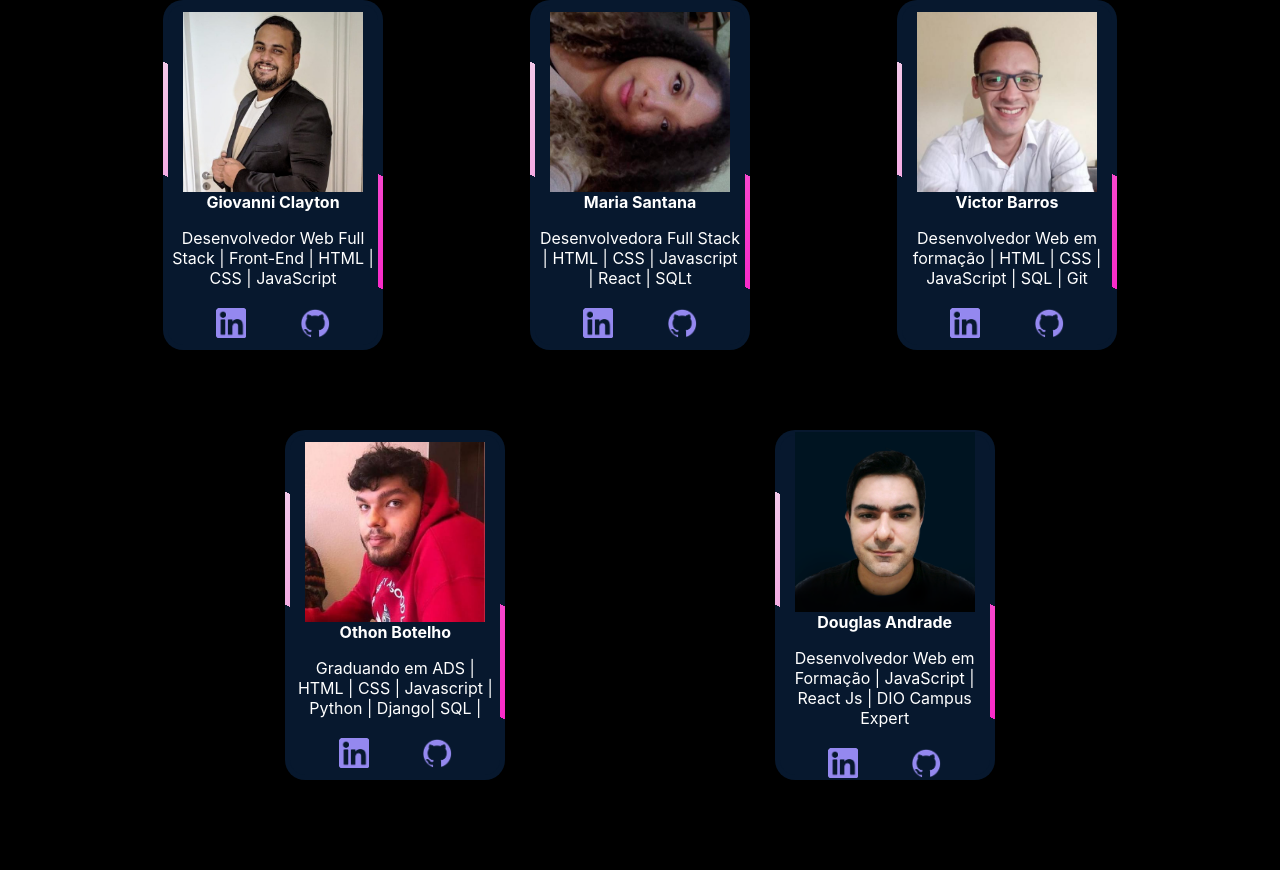
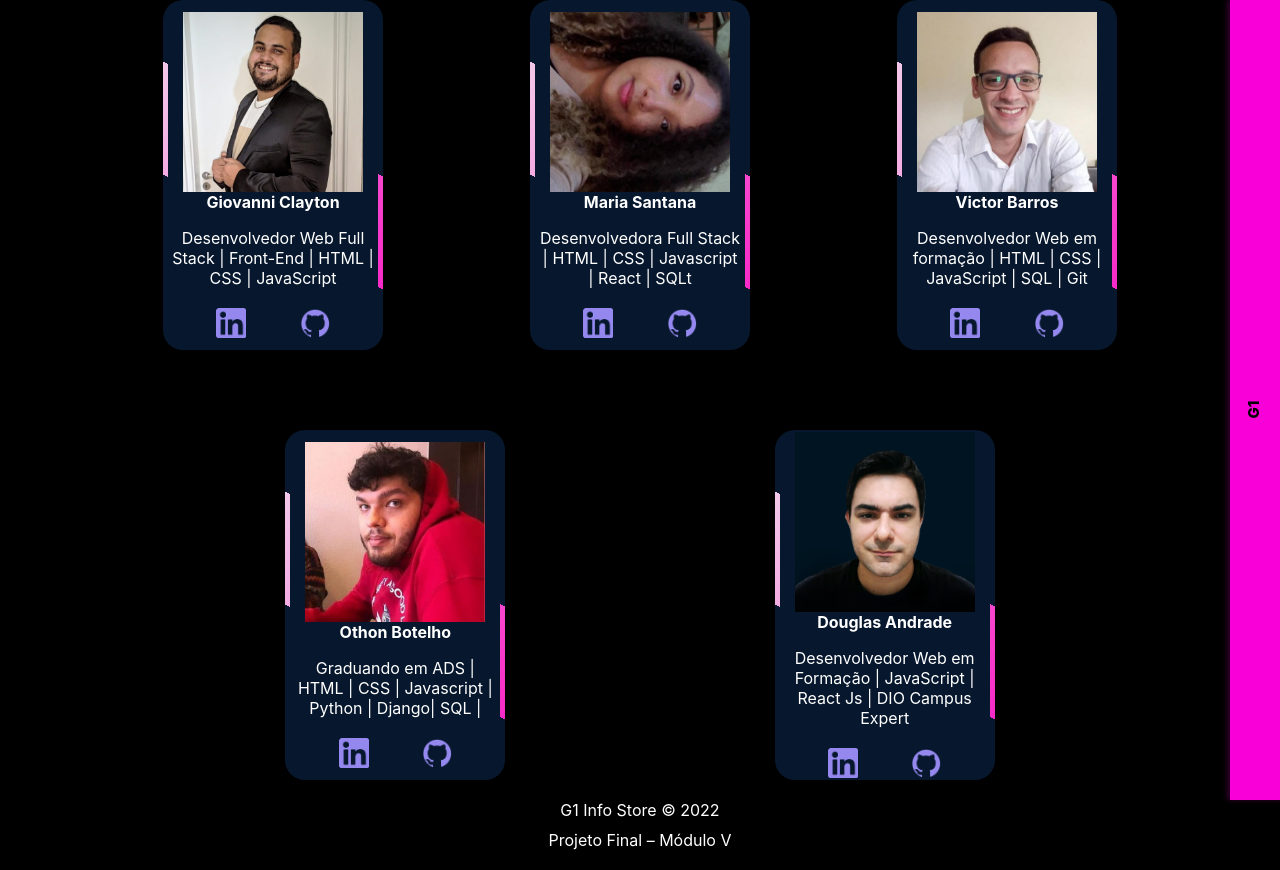
Before and after one commit to Gclayton0207/G1-Info-Store, a React (Vite) app: page / in a window 1280 px wide. Before the commit the page ends 800 px from the top, so only its background shows below. Built offline with nearby package versions, Linux system fonts and the light colour scheme.

Commit message:
estrutura menu

```diff
--- a/src/App.jsx
+++ b/src/App.jsx
@@ -8,6 +8,8 @@ import CardDouglas from "./components/Cards/CardDouglas";
 import CardVictor from "./components/Cards/CardVictor";
 import CardOthon from "./components/Cards/CardOthon";
 import Loader from "./components/loading/Loader";
+import Footer from "./components/Footer/index";
+import Header from './components/Header/index';
 
 function App() {
   const [count, SetLoader] = useState(true);
@@ -21,6 +23,7 @@ function App() {
       <div className={!count ? "disabled" : ""}>
         <Loader />
       </div>
+      <Header className={count ? "disabled" : ""}/>
 
       <main className={count ? "disabled" : ""}>
         <CardGiovanni />
@@ -29,6 +32,7 @@ function App() {
         <CardOthon />
         <CardDouglas />
       </main>
+      <Footer/>
     </>
   );
 }
--- a/src/components/Footer/index.jsx
+++ b/src/components/Footer/index.jsx
@@ -1,9 +1,21 @@
-import React from 'react'
+import React from 'react';
+import styled from 'styled-components';
 
-const Footer = () => {
+const Footer = styled.footer`
+  text-align: center;
+  padding: 15px;
+`
+
+const Text = styled.p`
+  color: white;
+  padding: 5px;
+`
+
+export default () => {
   return (
-    <div>Footer</div>
+    <Footer>
+      <Text>G1 Info Store © 2022</Text>
+      <Text>Projeto Final –  Módulo V</Text>
+    </Footer>
   )
 }
-
-export default Footer
--- /dev/null
+++ b/src/components/Header/index.jsx
@@ -0,0 +1,76 @@
+import React from 'react';
+import styled from 'styled-components';
+
+const Header = styled.nav`
+    font-weight: 100;
+    background-color: #F900D9;
+    width: 150px;
+    height: 100%;
+    padding-left: 50px;
+    position: fixed;
+    z-index: 100;
+    -webkit-box-shadow: -3px 0px 5px 0px rgba(249, 0, 217, 0.2);
+    box-shadow: -3px 0px 5px 0px rgba(249, 0, 217, 0.2);
+    right: -150px;
+    transition: all 0.3s;
+    -webkit-transition: all 0.3s;
+    &:hover, &:focus {
+    transform: translate3d(-150px, 0, 0);
+    animation-timing-function: 1s ease-in;
+  }
+`
+const Title = styled.div`
+    top: 50%;
+    position: absolute;
+    top: 50%;
+    -webkit-transform: translateY(-50%);
+    -ms-transform: translateY(-50%);
+    transform: translateY(-50%);
+    transform: rotate(270deg);
+    left: 15px;
+    font-weight: 800;
+    font-size: 15px;
+    cursor: pointer;
+    color: #000;
+`
+
+const Navbar = styled.ul`
+    position: absolute;
+    top: 50%;
+    -webkit-transform: translateY(-50%);
+    -ms-transform: translateY(-50%);
+    transform: translateY(-50%);
+    font-weight: 100;
+`
+
+const NavItem = styled.li`
+    padding-bottom: 30px;
+    list-style-type: none;
+`
+
+const NavLink = styled.a`
+    display: block;
+    text-decoration: none;
+    color: inherit;
+    transition: all 0.3s;
+    -webkit-transition: all 0.3s;
+    color: #fff;
+    &:hover {
+        color: #aaa;
+    }
+`
+
+export default () => {
+  return (
+    <Header>
+        <Title>G1</Title>
+        <Navbar>
+            <NavItem><NavLink href="#">Home</NavLink></NavItem>
+            <NavItem><NavLink href="#">About</NavLink></NavItem>
+            <NavItem><NavLink href="#">Work</NavLink></NavItem>
+            <NavItem><NavLink href="#">Resources</NavLink></NavItem>
+            <NavItem><NavLink href="#">Contact</NavLink></NavItem>
+        </Navbar>
+    </Header>
+  )
+}
--- a/src/components/UI/variaveis.js
+++ b/src/components/UI/variaveis.js
@@ -1,3 +1,3 @@
-export const cor1="#4700d8"
-export const cor2="#f900bf"
-export const cor3="#f2f2f2"
+export const cor1 = "#4700d8";
+export const cor2 = "#f900bf";
+export const cor3 = "#f2f2f2";
```
Also changed, not shown: src/components/Footer/Footer.module.css (added).
